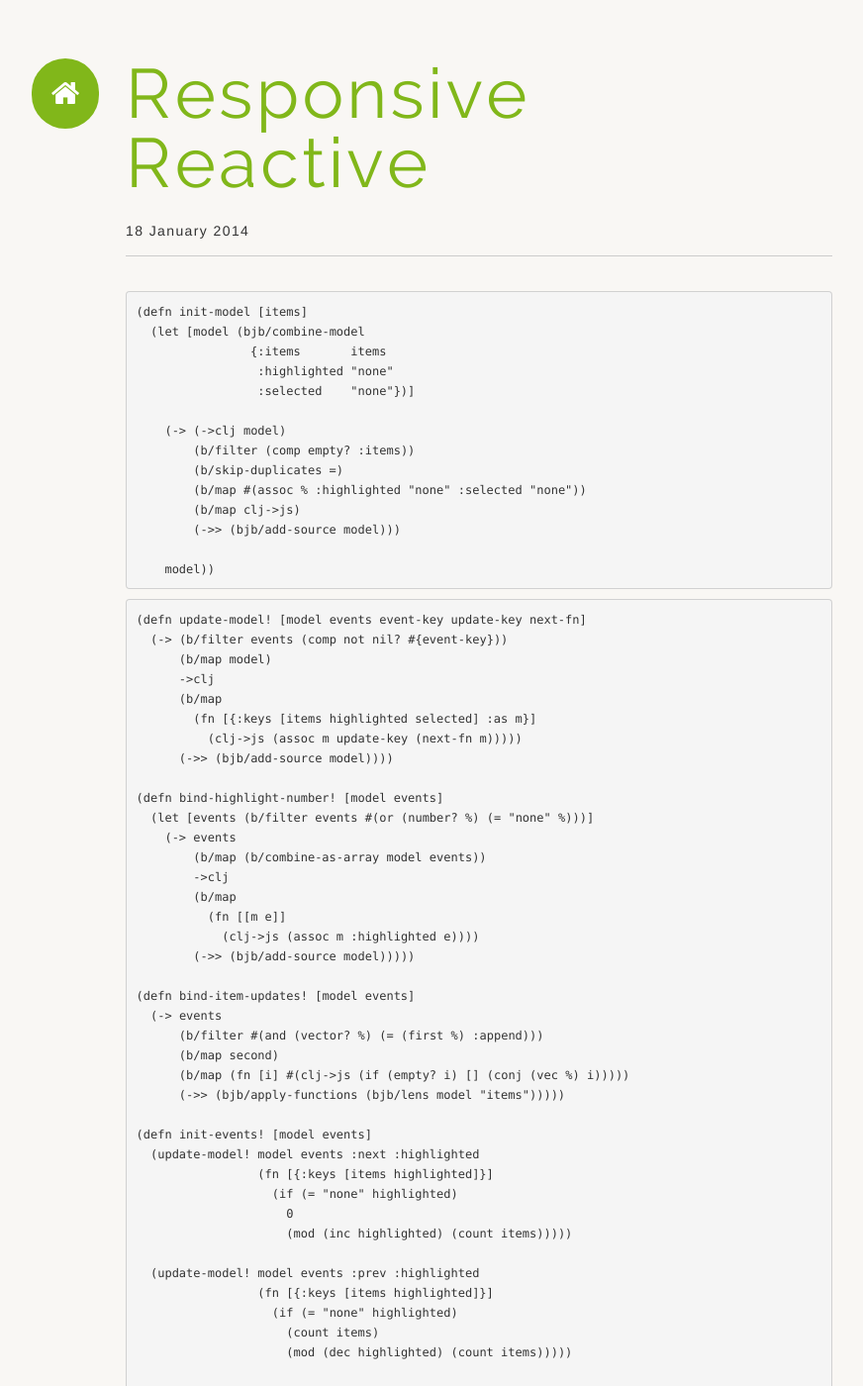
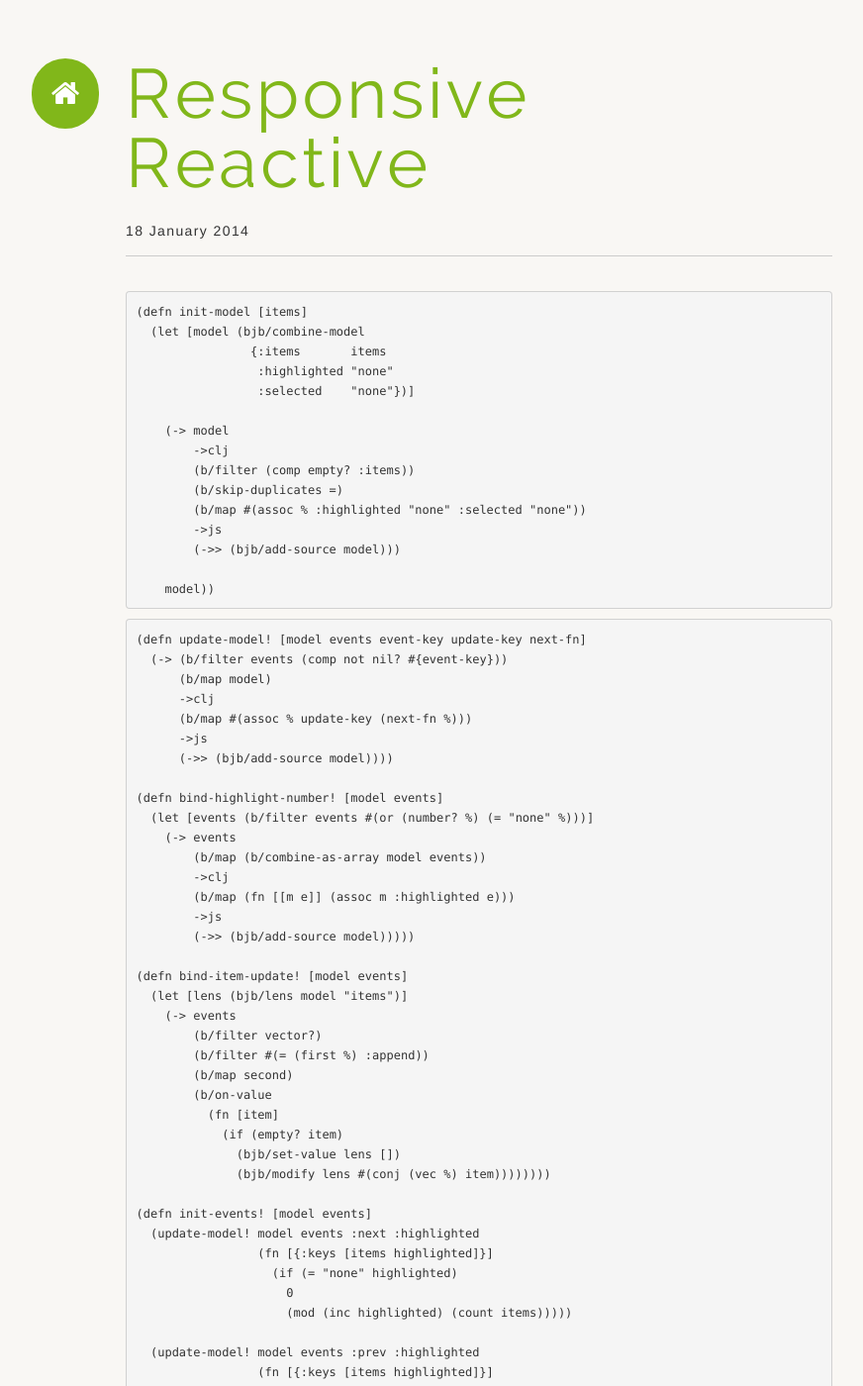
Before and after one commit to potetm/potetm.github.io, a Jekyll site: the page built from _posts/2014-01-18-responsive-design-frp.md, in a window 1280 px wide and 1400 px high. Shown: the whole window at 99% size, without its empty margins (219-1091 px from the left). Built offline with Jekyll 4.4.1, drawn with Linux system fonts in a browser that asks for light colours; Markdown is read by kramdown in place of the engine named in the settings.

Commit message:
Minor refactor here and there.

```diff
--- a/_posts/2014-01-18-responsive-design-frp.md
+++ b/_posts/2014-01-18-responsive-design-frp.md
@@ -9,11 +9,12 @@ title: "Responsive Reactive"
                  :highlighted "none"
                  :selected    "none"})]
 
-    (-> (->clj model)
+    (-> model
+        ->clj
         (b/filter (comp empty? :items))
         (b/skip-duplicates =)
         (b/map #(assoc % :highlighted "none" :selected "none"))
-        (b/map clj->js)
+        ->js
         (->> (bjb/add-source model)))
 
     model))
@@ -23,9 +24,8 @@ title: "Responsive Reactive"
   (-> (b/filter events (comp not nil? #{event-key}))
       (b/map model)
       ->clj
-      (b/map
-        (fn [{:keys [items highlighted selected] :as m}]
-          (clj->js (assoc m update-key (next-fn m)))))
+      (b/map #(assoc % update-key (next-fn %)))
+      ->js
       (->> (bjb/add-source model))))
 
 (defn bind-highlight-number! [model events]
@@ -33,17 +33,21 @@ title: "Responsive Reactive"
     (-> events
         (b/map (b/combine-as-array model events))
         ->clj
-        (b/map
-          (fn [[m e]]
-            (clj->js (assoc m :highlighted e))))
+        (b/map (fn [[m e]] (assoc m :highlighted e)))
+        ->js
         (->> (bjb/add-source model)))))
 
-(defn bind-item-updates! [model events]
-  (-> events
-      (b/filter #(and (vector? %) (= (first %) :append)))
-      (b/map second)
-      (b/map (fn [i] #(clj->js (if (empty? i) [] (conj (vec %) i)))))
-      (->> (bjb/apply-functions (bjb/lens model "items")))))
+(defn bind-item-update! [model events]
+  (let [lens (bjb/lens model "items")]
+    (-> events
+        (b/filter vector?)
+        (b/filter #(= (first %) :append))
+        (b/map second)
+        (b/on-value
+          (fn [item]
+            (if (empty? item)
+              (bjb/set-value lens [])
+              (bjb/modify lens #(conj (vec %) item))))))))
 
 (defn init-events! [model events]
   (update-model! model events :next :highlighted
```
Also changed, not shown: js/responsive-design-frp.js, 1 other file.
